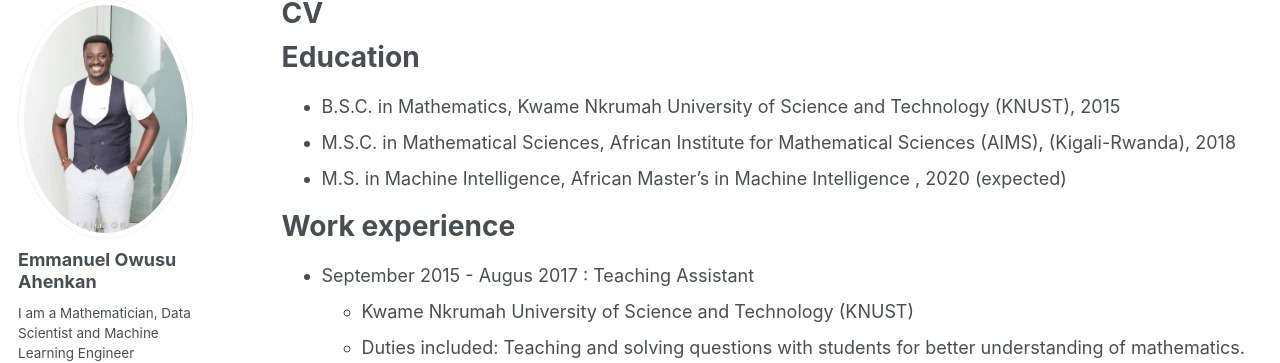
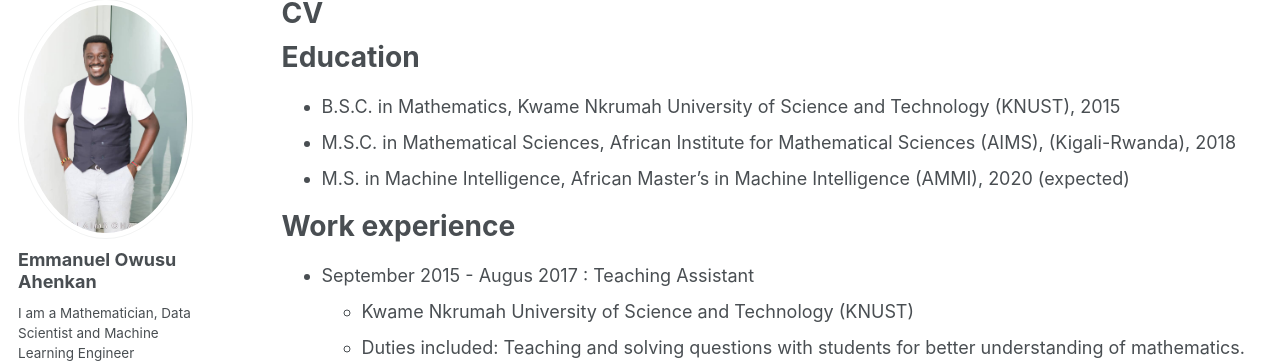
Before and after one commit to EmmanuelOwusu/EmmanuelOwusu.github.io, a Jekyll site: the page built from _pages/cv.md, in a window 1280 px wide and 900 px high. Shown: the part 119-482 px from the top of the window. Built offline with Jekyll 4.4.1, drawn with Linux system fonts in a browser that asks for light colours; some web fonts are replaced.

Commit message:
Updated CV.md
Updated CV.md

```diff
--- a/_pages/cv.md
+++ b/_pages/cv.md
@@ -13,7 +13,7 @@ Education
 ======
 * B.S.C. in Mathematics, Kwame Nkrumah University of Science and Technology (KNUST), 2015
 * M.S.C. in Mathematical Sciences, African Institute for Mathematical Sciences (AIMS),  (Kigali-Rwanda), 2018
-* M.S.    in Machine Intelligence, African Master's in Machine Intelligence , 2020 (expected)
+* M.S.    in Machine Intelligence, African Master's in Machine Intelligence (AMMI), 2020 (expected)
 
 Work experience
 ======
```
